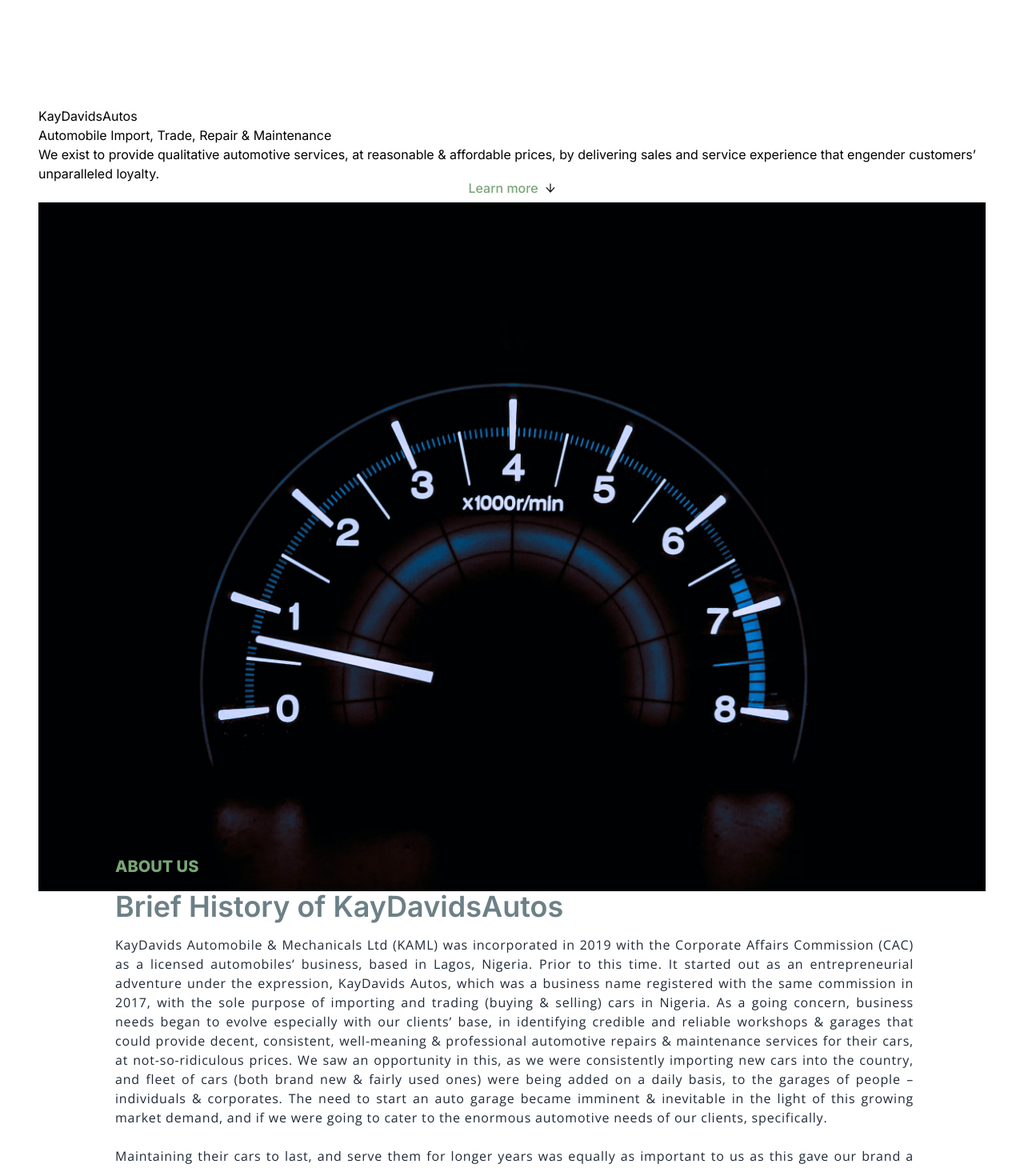
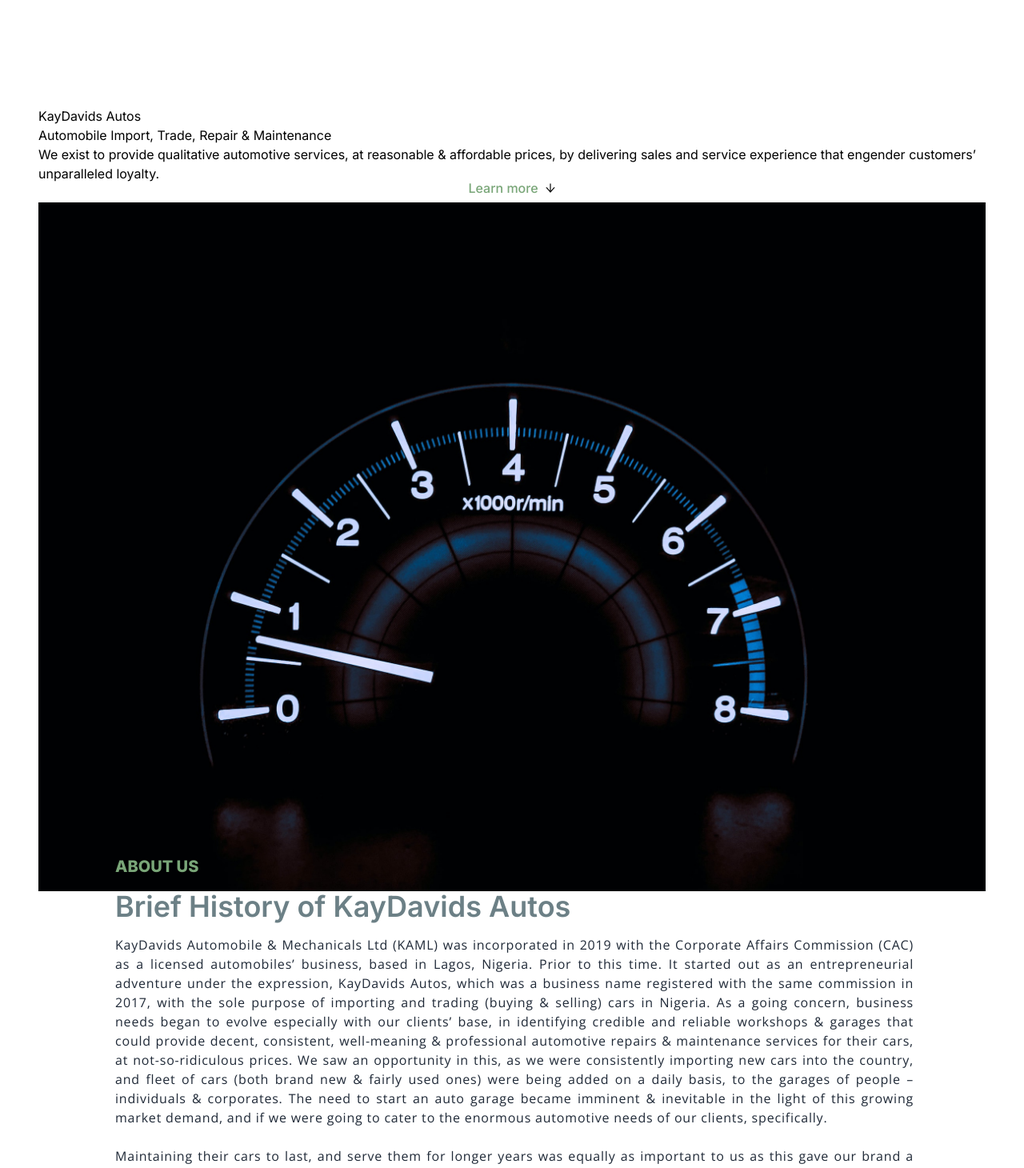
Before and after one commit to jessejuwe/kaydavidsautos, a Next.js app: page / in a window 1280 px wide. Shown: the part 560-2020 px from the top of the page at 80% size. Built offline with nearby package versions, Linux system fonts and the light colour scheme.

Commit message:
Seventh commit

```diff
--- a/containers/Header/Header.tsx
+++ b/containers/Header/Header.tsx
@@ -21,7 +21,7 @@ const Header: React.FC = () => {
               delayChildren: 0.5,
             }}
           >
-            <h1>KayDavidsAutos</h1>
+            <h1>KayDavids Autos</h1>
             <h3>Automobile Import, Trade, Repair & Maintenance</h3>
             <p>
               We exist to provide qualitative automotive services, at reasonable
--- a/pages/index.tsx
+++ b/pages/index.tsx
@@ -1,5 +1,4 @@
 import Head from 'next/head';
-import Image from 'next/image';
 import { Inter } from '@next/font/google';
 
 import { MainPage } from '../exports/exports';
@@ -10,7 +9,7 @@ export default function Home() {
   return (
     <>
       <Head>
-        <title>KayDavidsAutos</title>
+        <title>KayDavids Autos</title>
         <meta
           name="description"
           content="Providing luxury cars at an affordable price"
--- a/sections/About/About.tsx
+++ b/sections/About/About.tsx
@@ -10,7 +10,7 @@ const About: React.FC = () => {
     <section className="section">
       <div className="section__title">
         <h2 className="section__description">About Us</h2>
-        <h3 className="section__header">Brief History of KayDavidsAutos</h3>
+        <h3 className="section__header">Brief History of KayDavids Autos</h3>
       </div>
 
       <motion.article>
--- a/sections/Services/Service.scss
+++ b/sections/Services/Service.scss
@@ -41,7 +41,7 @@
             @apply flex flex-col items-start justify-center pt-0 pb-8 m-auto lg:m-[initial] text-start;
 
             .heading {
-              @apply text-start text-xl lg:text-2xl mb-4 font-semibold uppercase text-black;
+              @apply text-start text-xl lg:text-2xl mb-4 font-semibold uppercase text-primary;
             }
 
             .subtitle {
```
